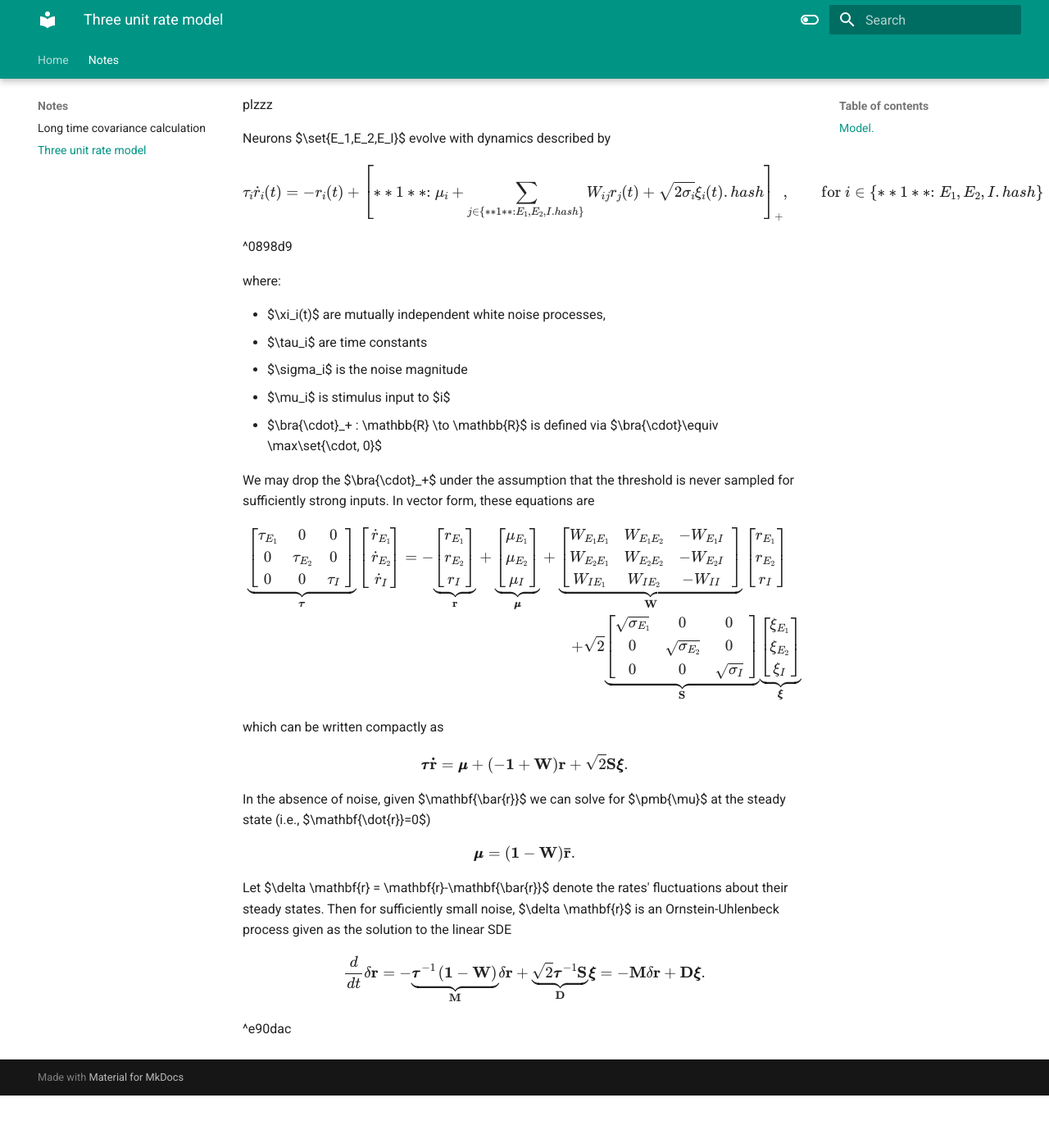
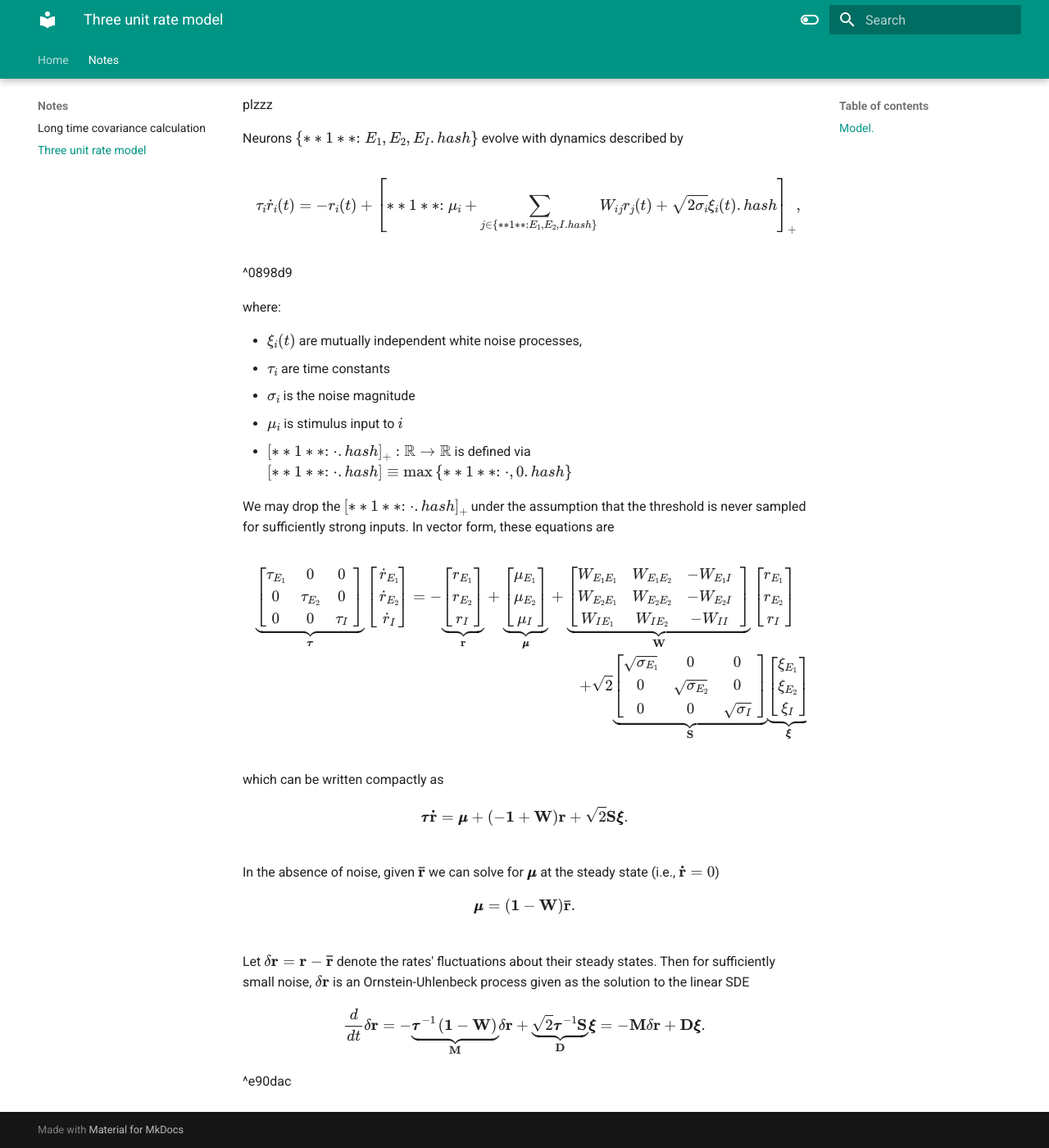
Before and after one commit to alexnegron/scgb-note, an MkDocs documentation site: the page built from docs/notes/Three unit rate model.md, in a window 1280 px wide and 1400 px high, scrolled down 208 px. Shown: the whole window at 82% size. Built offline with MkDocs 1.6.1 and Material for MkDocs 9.7.7, drawn with Linux system fonts in a browser that asks for light colours; formulas are drawn with MathJax 3; before the commit the page ends 1544 px from its top, so only the background shows below that.

Commit message:
Update mkdocs.yml

```diff
--- a/mkdocs.yml
+++ b/mkdocs.yml
@@ -33,11 +33,23 @@ theme:
         - navigation.expand
 # Extensions
 markdown_extensions:
-  - footnotes
-  - mdx_math
-  - admonition
-  - toc:
-      permalink: true
+    - footnotes
+    - mdx_math
+  # - attr_list
+    - pymdownx.arithmatex:
+       generic: true
+  # - pymdownx.superfences
+  # - pymdownx.details
+  # - pymdownx.magiclink
+  # - pymdownx.tasklist:
+  #     custom_checkbox: true
+#   - pymdownx.emoji:
+#      emoji_generator: !!python/name:pymdownx.emoji.to_svg
+    - admonition
+    - nl2br
+    - pymdownx.details
+    - toc:
+        permalink: true
 
 extra_javascript:
   - https://cdnjs.cloudflare.com/ajax/libs/mathjax/2.7.0/MathJax.js?config=TeX-AMS-MML_HTMLorMML
```
